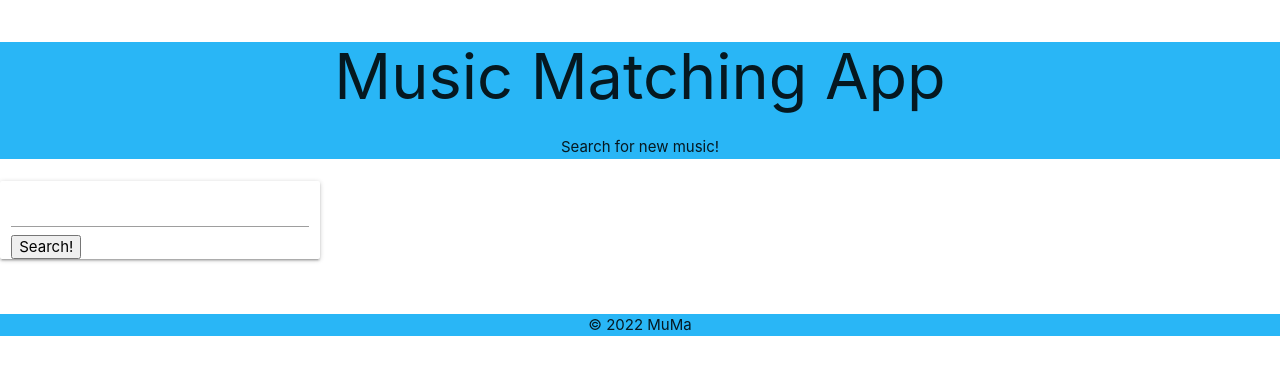
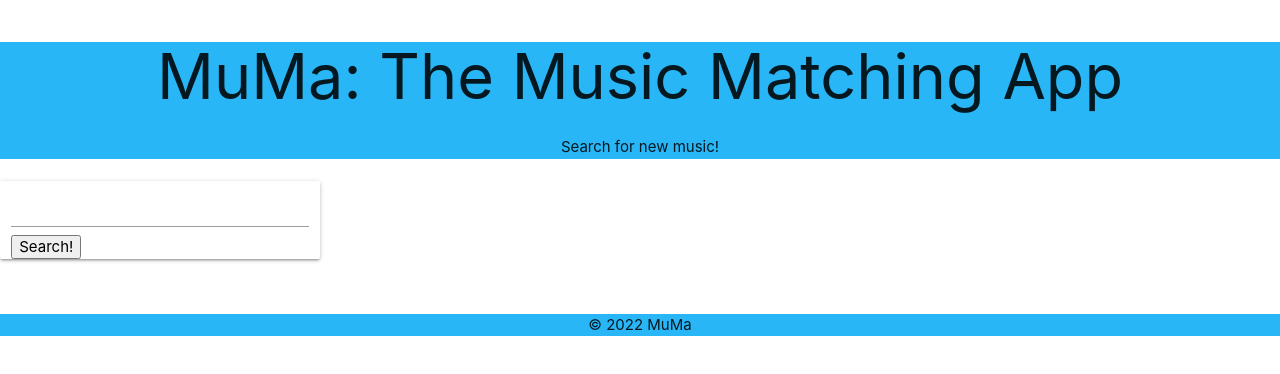
Before and after one commit to hazel-jimenez/MuMa, a plain HTML site: page index.html in a window 1280 px wide. Drawn offline with nearby package versions, Linux system fonts and the light colour scheme; no server answers.

Commit message:
fixing name

```diff
--- a/index.html
+++ b/index.html
@@ -22,7 +22,7 @@
     <div class="header-color light-blue lighten-1 center">
 
     <header class="hero">
-      <h1 class="app-title"><i class=""></i>Music Matching App</h1>
+      <h1 class="app-title"><i class=""></i>MuMa: The Music Matching App</h1>
       <p>Search for new music!</p>
     </header>
   </div>
```
